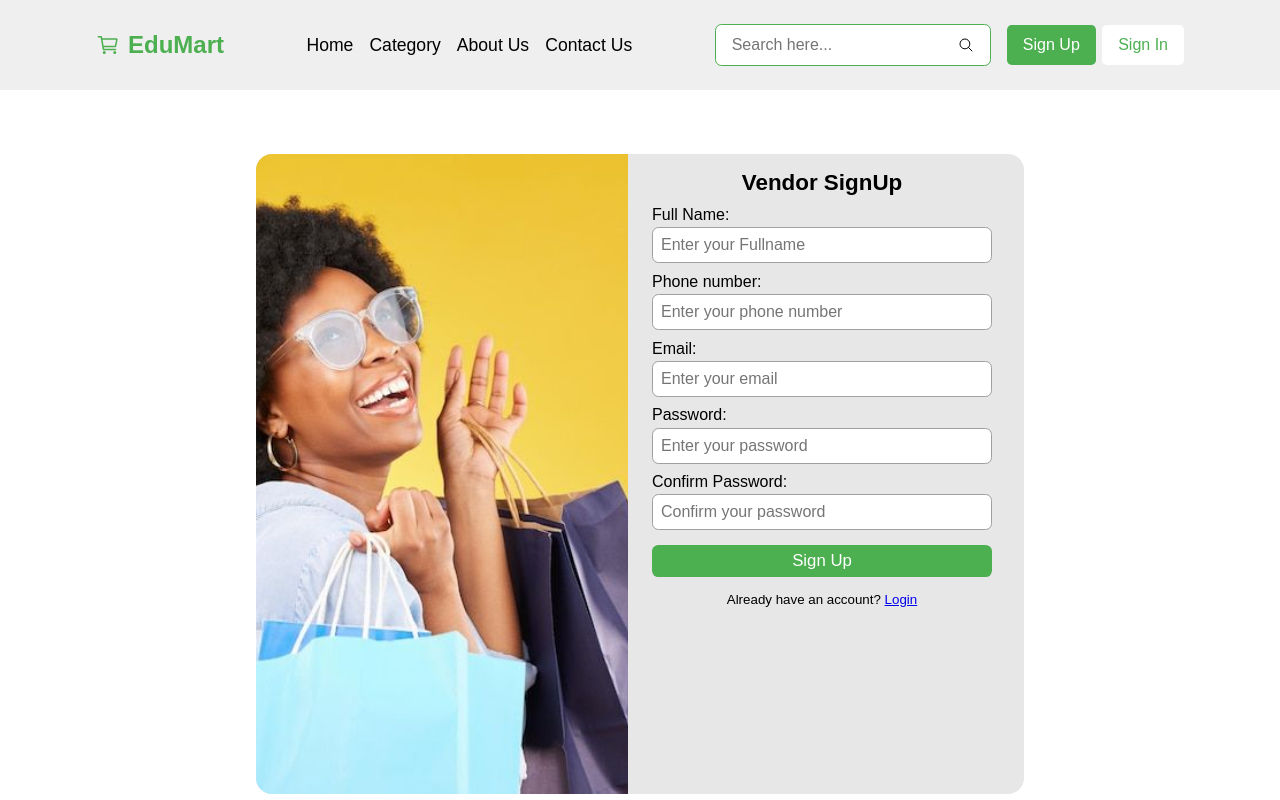
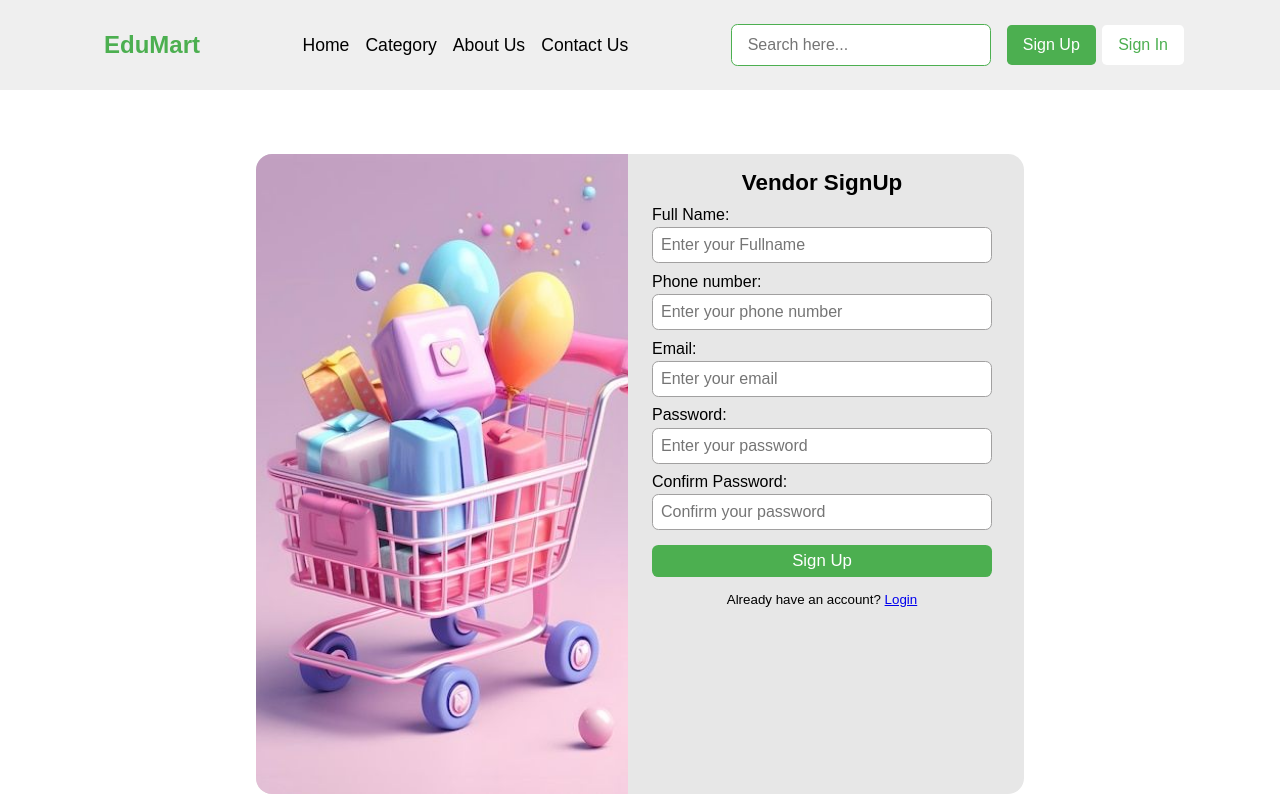
Before and after one commit to davidmicahdaniels/Ecommerce-Frontend, a React (Create React App) app: page /vendorsignup in a window 1280 px wide. Shown: the top 800 px of the page. Built offline with nearby package versions, Linux system fonts and the light colour scheme; a web font is replaced by a local one.

Commit message:
updated images

```diff
--- a/src/Components/Vendor/Login/Login.js
+++ b/src/Components/Vendor/Login/Login.js
@@ -1,7 +1,7 @@
 import React from "react";
 import classes from "./Login.module.css";
 import { useNavigate } from "react-router-dom";
-import img from "../../../Assets/Images/signup.jpg";
+import vendor from "../../../Assets/Images/vendor.jpg";
 import Navbar from "../../../Components/Navbar/Navbar";
 import Footer from "../../../Components/Footer/Footer";
 
@@ -18,7 +18,7 @@
       <section className={classes.signup_form_section}>
         <div className={`${classes.from_content_wrapper} ${classes.alinged}`}>
           <div className={classes.signup_form_img_wrapper}>
-            <img src={img} alt="" className={classes.form_img} />
+            <img src={vendor} alt="" className={classes.form_img} />
           </div>
           <div className={classes.form_action_box}>
             <h2>Vendor Login</h2>
--- a/src/Components/Vendor/Signup/Signup.js
+++ b/src/Components/Vendor/Signup/Signup.js
@@ -1,7 +1,7 @@
 import React from "react";
 import classes from "./Signup.module.css";
 import { Link, useNavigate } from "react-router-dom";
-import img from "../../../Assets/Images/signup.jpg";
+import vendor from "../../../Assets/Images/vendor.jpg";
 import Navbar from "../../Navbar/Navbar";
 import Footer from "../../Footer/Footer";
 
@@ -18,7 +18,7 @@
       <section className={classes.signup_form_section}>
         <div className={classes.from_content_wrapper}>
           <div className={classes.form_img_wrapper}>
-            <img src={img} alt="" className={classes.form_img} />
+            <img src={vendor} alt="" className={classes.form_img} />
           </div>
           <div className={classes.form_action_box}>
             <h2>Vendor SignUp</h2>
```
Also changed, not shown: src/Assets/Images/vendor.jpg (added).
